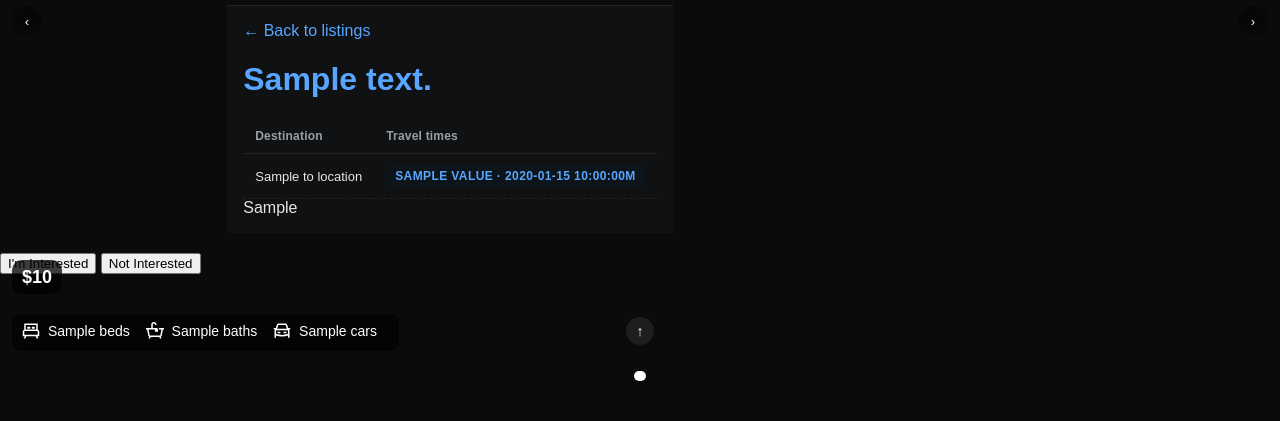
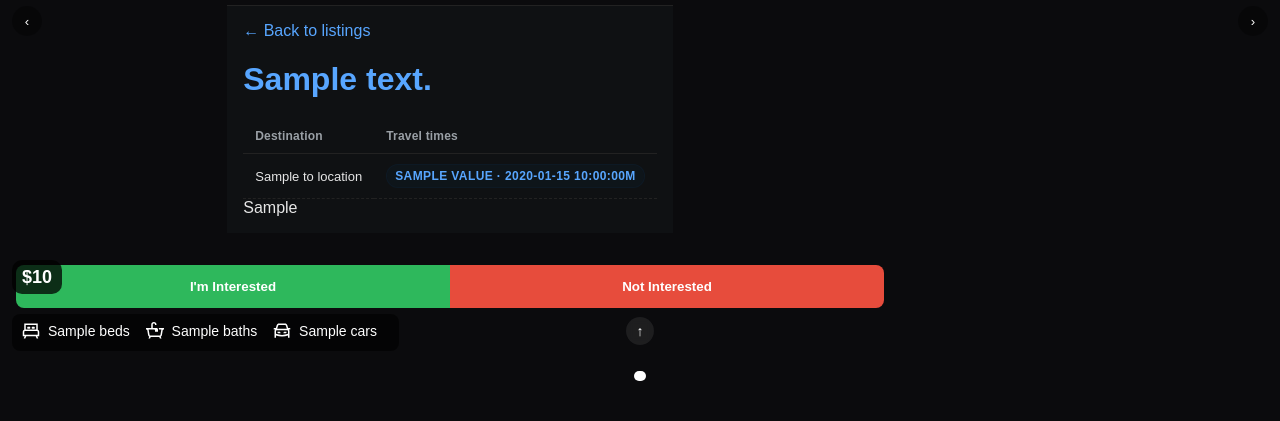
Before and after one commit to KnotATypo/Rent-Finder, a Flask app: template src/rent_finder/templates/listing.html in a window 1280 px wide. Shown: the part 379-800 px from the top of the page. Run offline with Flask 3, Linux system fonts and the light colour scheme; the template is opened without the code that fills it: most values are stand-ins (such as "Sample title", 1, 10 or a date in 2020); grey boxes marked "Sample" are stand-in pictures; parts of the project's set-up code (start-up, migrations or seed data) failed here and were passed over.

Commit message:
Styled buttons

```diff
--- a/src/rent_finder/static/css/style.css
+++ b/src/rent_finder/static/css/style.css
@@ -508,3 +508,85 @@ body.listing-page .blurb {
         width: auto;
     }
 }
+
+/* Buttons: base and modifiers */
+.btn {
+    display: inline-flex;
+    align-items: center;
+    justify-content: center;
+    gap: 8px;
+    padding: 10px 14px;
+    border-radius: 8px;
+    border: none;
+    cursor: pointer;
+    font-weight: 700;
+    color: var(--text);
+    background: var(--control-bg);
+    transition: background-color 120ms ease, transform 80ms ease;
+}
+
+.btn:active {
+    transform: translateY(1px);
+}
+
+/* Green / Red modifiers */
+.btn--green {
+    background: #2eb85c; /* green */
+    color: white;
+}
+
+.btn--green:hover,
+.btn--green:focus {
+    background: #28a745;
+}
+
+.btn--red {
+    background: #e74c3c; /* red */
+    color: white;
+}
+
+.btn--red:hover,
+.btn--red:focus {
+    background: #c0392b;
+}
+
+/* Listing actions layout: two equal buttons side-by-side */
+.listing-actions {
+    display: flex;
+    gap: 0; /* no gap so the buttons meet exactly at the middle */
+    margin: 12px auto 24px auto;
+    width: min(900px, calc(100% - 32px));
+    max-width: 900px;
+    box-sizing: border-box;
+}
+
+.listing-actions form {
+    flex: 1 1 50%;
+    margin: 0; /* remove default form margins */
+}
+
+.listing-actions form .btn {
+    width: 100%;
+    padding: 14px 12px;
+    border-radius: 0; /* square edges so buttons line up seamlessly */
+    box-sizing: border-box;
+}
+
+/* Make the left button have a left-rounded corner and the right button have right-rounded corner on wider screens */
+@media (min-width: 480px) {
+    .listing-actions form:first-child .btn { border-radius: 8px 0 0 8px; }
+    .listing-actions form:last-child  .btn { border-radius: 0 8px 8px 0; }
+}
+
+/* On very small screens stack them vertically so touch targets are easier */
+@media (max-width: 420px) {
+    .listing-actions {
+        flex-direction: column;
+        gap: 8px;
+        width: calc(100% - 24px);
+    }
+
+    .listing-actions form .btn {
+        border-radius: 8px; /* restore rounded corners when stacked */
+    }
+}
--- a/src/rent_finder/templates/listing.html
+++ b/src/rent_finder/templates/listing.html
@@ -97,11 +97,11 @@
     </div>
 
     <div class="listing-actions">
-        <form method="post" action="{{ url_for('listing_status', listing_id=listing.id, status='Interested') }}" style="display:inline">
-            <button type="submit" class="btn">I'm Interested</button>
+        <form method="post" action="{{ url_for('listing_status', listing_id=listing.id, status='Interested') }}">
+            <button type="submit" class="btn btn--green">I'm Interested</button>
         </form>
-        <form method="post" action="{{ url_for('listing_status', listing_id=listing.id, status='Not Interested') }}" style="display:inline">
-            <button type="submit" class="btn btn--muted">Not Interested</button>
+        <form method="post" action="{{ url_for('listing_status', listing_id=listing.id, status='Not Interested') }}">
+            <button type="submit" class="btn btn--red">Not Interested</button>
         </form>
     </div>
 </div>
```
